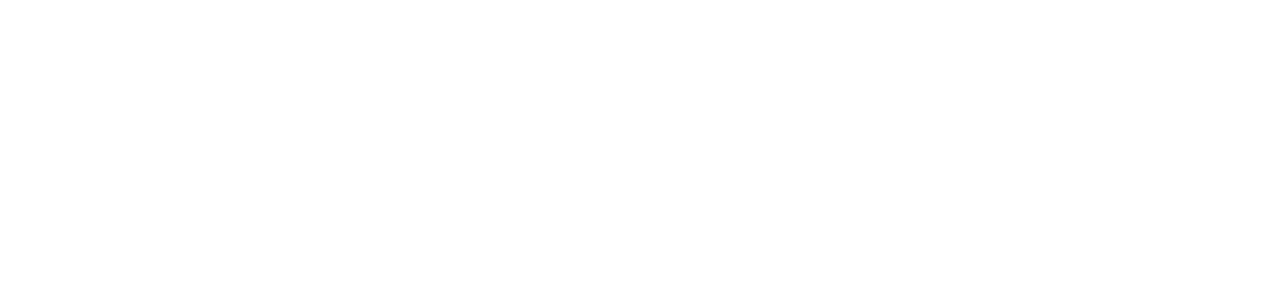
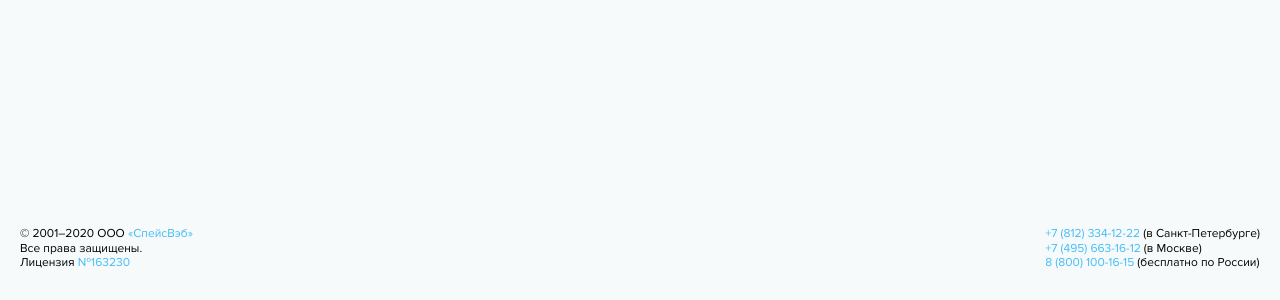
Before and after one commit to agafonovim/turbonews, a React app: page / in a window 1280 px wide. Shown: the part 500-800 px from the top of the page. Built offline with nearby package versions, Linux system fonts and the light colour scheme.

Commit message:
made a footer

```diff
--- a/src/components/app/App.jsx
+++ b/src/components/app/App.jsx
@@ -2,9 +2,31 @@
 
 import 'normalize.css';
 import './App.scss';
+import './Footer.scss';
 
 const App = () => (
     <>
+        <div className="main-container">
+            <aside></aside>
+            <header></header>
+            <main></main>
+        </div>
+        <footer className="footer">
+            <div className="footer__copyright">
+                <p>
+                    © 2001–2020 ООО <a href="#" className="footer_link">«СпейсВэб»</a> <br />
+                    Все права защищены. <br />
+                    Лицензия <a href="#" className="footer_link">№163230</a>
+                </p>
+            </div>
+            <div className="footer__phones">
+                <p>
+                    <a href="tel:+78123341222" className="footer_link">+7 (812) 334-12-22</a> (в Санкт-Петербурге) <br />
+                    <a href="tel:+74956631612" className="footer_link">+7 (495) 663-16-12</a> (в Москве) <br />
+                    <a href="tel:+78001001615" className="footer_link">8 (800) 100-16-15</a> (бесплатно по России)
+                </p>
+            </div>
+        </footer>
     </>
 );
 
--- a/src/components/app/App.scss
+++ b/src/components/app/App.scss
@@ -29,10 +29,19 @@
   font-style: normal;
 }
 
+* {
+  box-sizing: border-box;
+}
+
 #root {
   font-family: "Proxima Nova", sans-serif;
-  font-style: normal;
-  font-weight: normal;
 
+  display: flex;
+  flex-direction: column;
   min-height: 100vh;
+  background: #F7FAFB;
 }
+
+.main-container {
+  flex: 1;
+}
--- /dev/null
+++ b/src/components/app/Footer.scss
@@ -0,0 +1,18 @@
+.footer {
+  height: 102px;
+  display: flex;
+  justify-content: space-between;
+  align-items: center;
+  font-size: 12px;
+  line-height: 1.2;
+  padding: 0 20px;
+
+  &_link {
+    color: #43BEF6;
+    text-decoration: none;
+
+    &:hover {
+      color: #44a0f6;
+    }
+  }
+}
```
